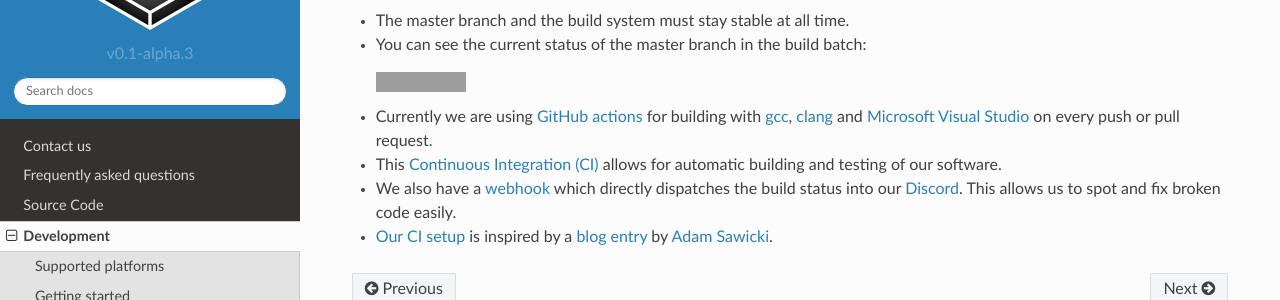
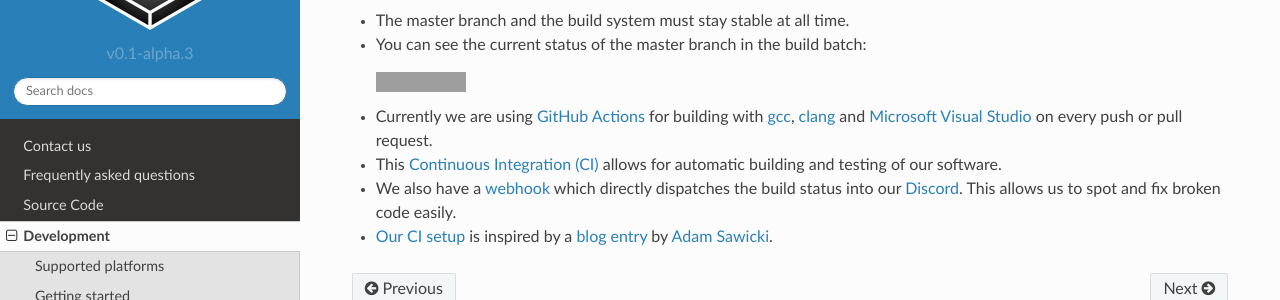
Before and after one commit to inexorgame/vulkan-renderer, a Sphinx documentation site: the page built from documentation/source/development/ci.rst, in a window 1280 px wide. Shown: the part 151-451 px from the top of the page. Built offline with Sphinx 7.4.7 and the Read the Docs theme 2.0.0, drawn with Linux system fonts in a browser that asks for light colours; pages that are not in the unit, such as notebooks, are missing from menus; grey boxes are pictures that could not be loaded.

```diff
--- a/documentation/source/development/ci.rst
+++ b/documentation/source/development/ci.rst
@@ -7,7 +7,7 @@ Continuous Integration
 
   |github actions|
 
-- Currently we are using `GitHub actions <https://github.com/features/actions>`__ for building with `gcc <https://gcc.gnu.org/>`__, `clang <https://clang.llvm.org/>`__ and `Microsoft Visual Studio <https://visualstudio.microsoft.com/en/downloads/>`__ on every push or pull request.
+- Currently we are using `GitHub Actions <https://github.com/features/actions>`__ for building with `gcc <https://gcc.gnu.org/>`__, `clang <https://clang.llvm.org/>`__ and `Microsoft Visual Studio <https://visualstudio.microsoft.com/en/downloads/>`__ on every push or pull request.
 
 - This `Continuous Integration (CI) <https://en.wikipedia.org/wiki/Continuous_integration>`__ allows for automatic building and testing of our software.
 
```
